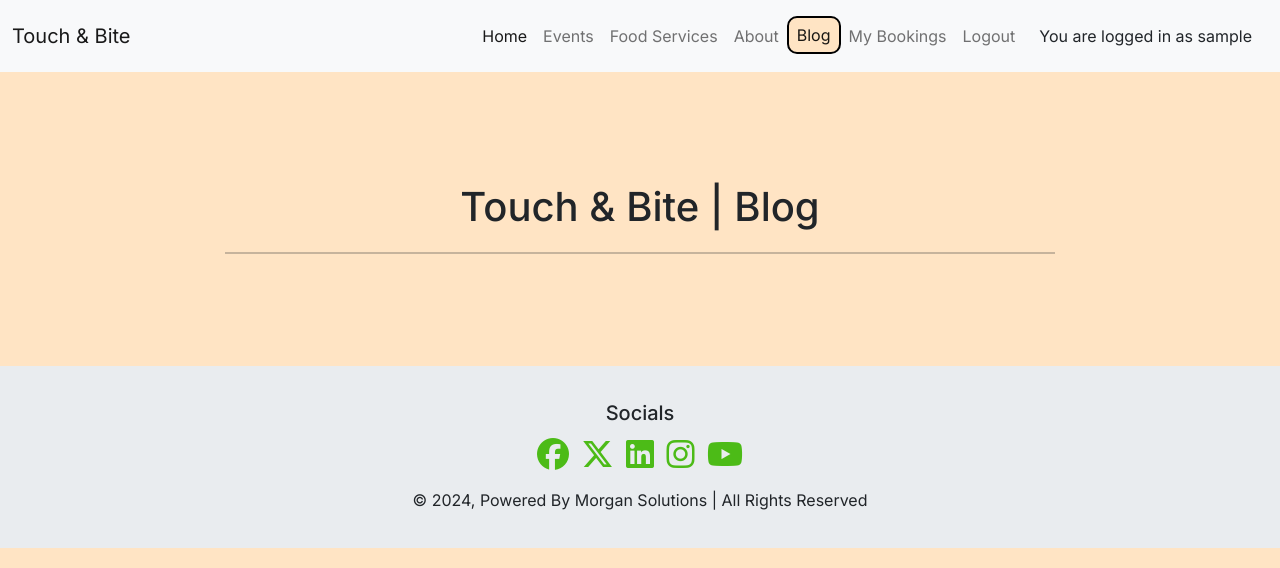
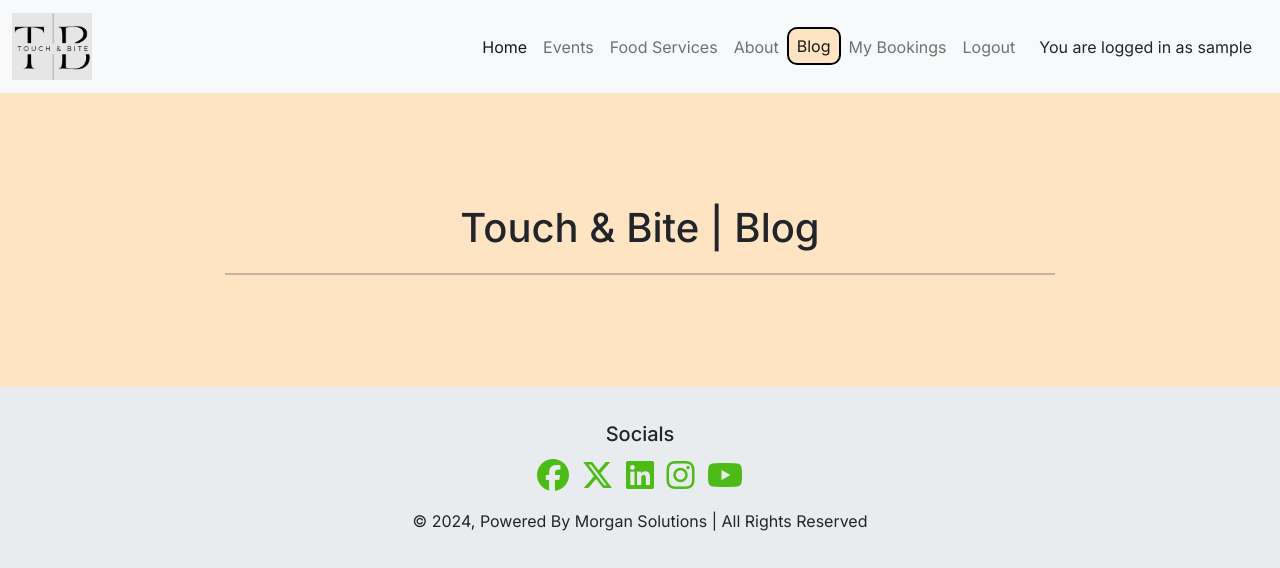
Before and after one commit to CleanOak/Touch_and_bite_PP4, a Django app: page /blog/ in a window 1280 px wide. Shown: the top 568 px of the page. Run offline with Django 4.2, Linux system fonts and the light colour scheme; the visitor is signed in with stand-in values (Sample User, id 1); data that the repository does not hold is empty; some libraries are stand-ins or nearby versions.

Commit message:
add logo image to base.html

```diff
--- a/static/css/style.css
+++ b/static/css/style.css
@@ -45,6 +45,11 @@ h5,
 h6 {
   padding-top: 15px;
   padding-bottom: 5px;
+}
+
+.logo {
+  width: 150px;  /* Adjust this width as needed */
+  height: auto;  /* This maintains the aspect ratio */
 }
 
 .fa-brands {
--- a/templates/base.html
+++ b/templates/base.html
@@ -31,6 +31,7 @@
     <link rel="apple-touch-icon" sizes="180x180" href="/apple-touch-icon.png">
     <link rel="icon" type="image/png" sizes="32x32" href="/favicon-32x32.png">
     <link rel="icon" type="image/png" sizes="16x16" href="/favicon-16x16.png">
+    <link rel="icon" type="image/png" href="{% static 'images/favicon.ico' %}">
     <link rel="manifest" href="/site.webmanifest">
     <!-- personal styling sheet -->
     <link rel="stylesheet" href="{% static 'css/style.css' %}">
@@ -53,7 +54,9 @@
     <!-- Navbar -->
     <nav class="navbar navbar-expand-lg navbar-light bg-light">
       <div class="container-fluid">
-        <a class="navbar-brand" href="{% url 'home' %}">Touch & Bite</a>
+        <a class="navbar-brand" href="{% url 'home' %}">
+            <img src="{% static 'images/touch_bite.png' %}" width="80" height="auto" alt="touch_&_bite">
+        </a>
         <button class="navbar-toggler" type="button" data-toggle="collapse" data-target="#navbarNav"
             aria-controls="navbarNav" aria-expanded="false" aria-label="Toggle navigation">
             <span class="navbar-toggler-icon"></span>
```
Also changed, not shown: static/images/touch_bite.png (added).
